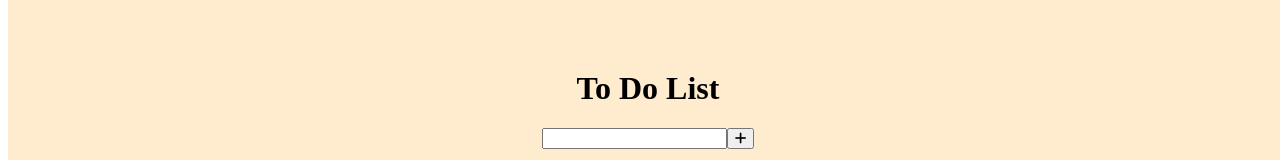
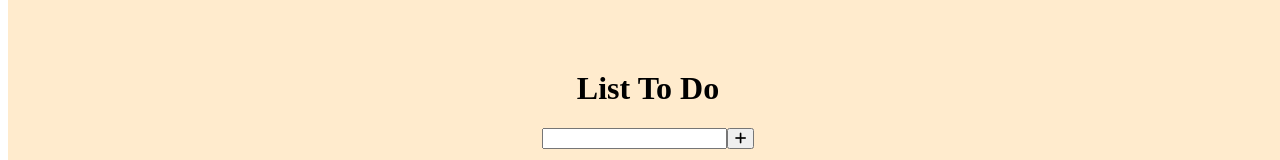
Before and after one commit to IanAlberti/Proyecto_Todo_List, a website: page index.html in a window 1280 px wide. Shown: the part 293-453 px from the top of the page. Drawn offline with Linux system fonts and the light colour scheme; files that its build step writes are made by us from their sources; files whose address does not match are found by name.

Commit message:
prueba-commit

```diff
--- a/index.html
+++ b/index.html
@@ -13,7 +13,7 @@
 
 <body>
     <div class="container">
-        <h1>To Do List</h1>
+        <h1>List To Do</h1>
         <form id="form-tasks" class="file">
             <input type="text" id="text-task">
             <button type="submit"><i class="fa-solid fa-plus"></i></button>
```
